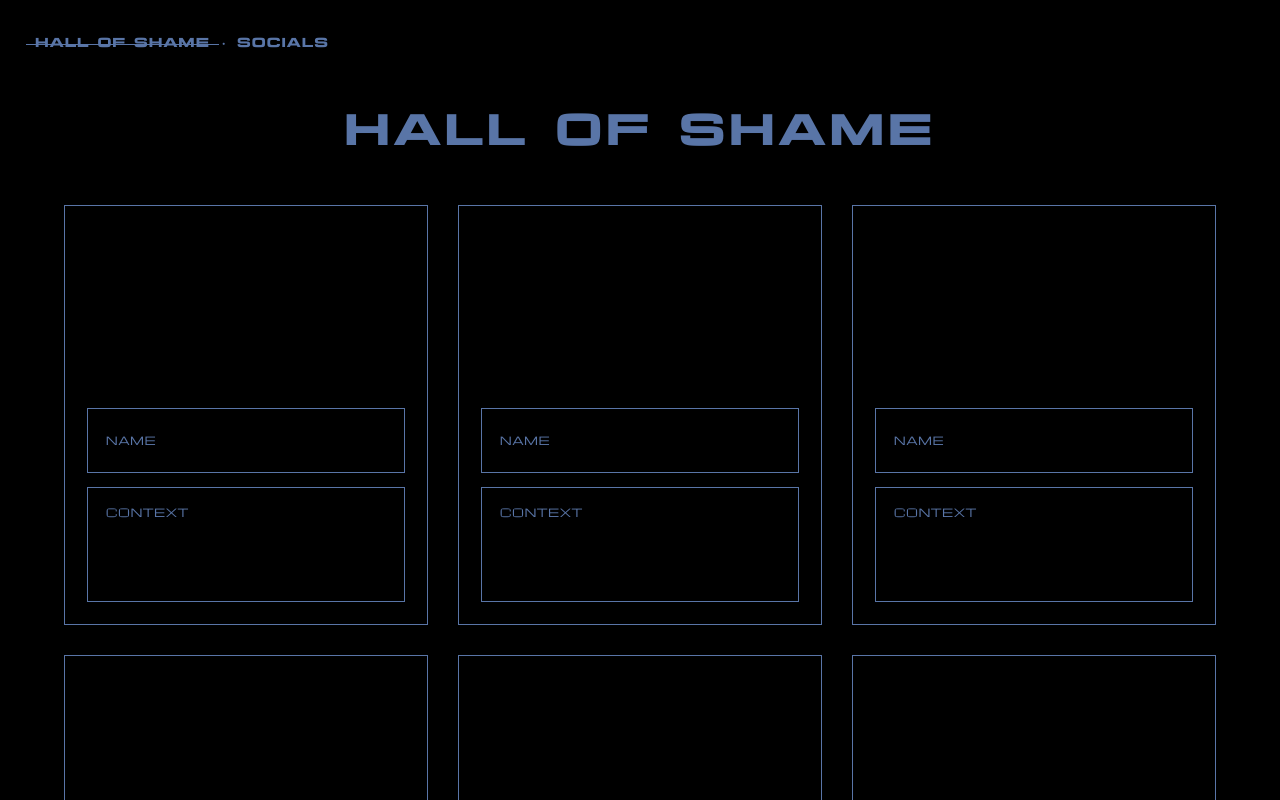
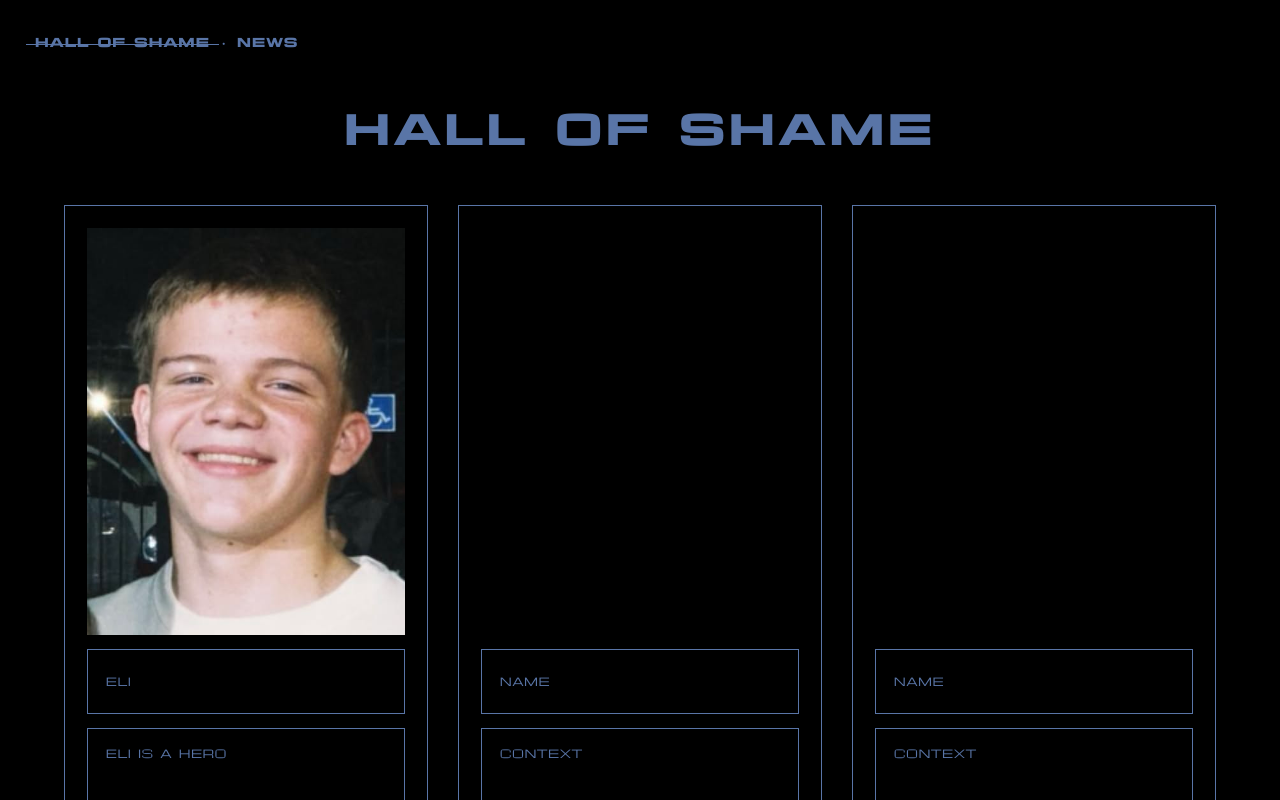
Before and after one commit to liyahhhhhhhh/liyah, a plain HTML site: page index.html in a window 1280 px wide. Both pictures are taken after a click on the link "Hall Of Shame". Drawn offline with Linux system fonts and the light colour scheme.

Commit message:
Update index.html

```diff
--- a/index.html
+++ b/index.html
@@ -50,10 +50,40 @@
 
 
         /* =========================
+           TOP SITE SHADOW
+           ========================= */
+
+        body::before {
+
+            content: "";
+
+            position: fixed;
+
+            top: 0;
+            left: 0;
+
+            width: 100%;
+            height: 22px;
+
+            background: linear-gradient(
+                to bottom,
+                rgba(0, 0, 0, 0.95),
+                rgba(0, 0, 0, 0.45),
+                rgba(0, 0, 0, 0)
+            );
+
+            pointer-events: none;
+
+            z-index: 9999;
+        }
+
+
+        /* =========================
            START SCREEN
            ========================= */
 
         .home-content {
+
             position: fixed;
 
             inset: 0;
@@ -68,6 +98,10 @@
 
             padding: 40px;
 
+            overflow-y: auto;
+
+            overflow-x: hidden;
+
             transition:
                 opacity 0.5s ease,
                 transform 0.5s ease;
@@ -76,6 +110,7 @@
         }
 
         .home-content.hidden {
+
             opacity: 0;
 
             transform: scale(0.97);
@@ -89,6 +124,7 @@
            ========================= */
 
         .home-image {
+
             width: 400px;
 
             max-width: 32vw;
@@ -108,6 +144,7 @@
            ========================= */
 
         .home-text {
+
             display: flex;
 
             flex-direction: column;
@@ -122,6 +159,7 @@
         }
 
         .welcome-text {
+
             font-family: "Unison Pro Light", sans-serif;
 
             font-weight: 300;
@@ -138,6 +176,7 @@
         }
 
         .hub-text {
+
             font-family: "Unison Pro", sans-serif;
 
             font-weight: 700;
@@ -156,6 +195,7 @@
         }
 
         .socials-text {
+
             font-family: "Unison Pro Light", sans-serif;
 
             font-weight: 300;
@@ -299,6 +339,7 @@
            ========================= */
 
         .navigation {
+
             position: fixed;
 
             left: 35px;
@@ -313,26 +354,10 @@
             gap: 12px;
 
             z-index: 100;
-
-            transition:
-                box-shadow 0.3s ease;
         }
 
+        .navigation a {
 
-        /* =========================
-           NAVIGATION SCROLL SHADOW
-           ========================= */
-
-        .navigation.scrolled {
-
-            box-shadow:
-                0 12px 28px rgba(0, 0, 0, 0.85),
-                0 5px 12px rgba(0, 0, 0, 0.65);
-
-        }
-
-
-        .navigation a {
             position: relative;
 
             display: inline-block;
@@ -559,6 +584,41 @@
 
 
         /* =========================
+           FIRST BOX IMAGE
+           ========================= */
+
+        .shame-image {
+
+            width: 100%;
+
+            flex: 1;
+
+            min-height: 0;
+
+            display: flex;
+
+            align-items: center;
+
+            justify-content: center;
+
+            overflow: hidden;
+
+            margin-bottom: 14px;
+        }
+
+        .shame-image img {
+
+            width: 100%;
+
+            height: 100%;
+
+            object-fit: contain;
+
+            object-position: center;
+        }
+
+
+        /* =========================
            NAME BOX
            ========================= */
 
@@ -636,15 +696,21 @@
            SCROLLBAR
            ========================= */
 
-        #shame::-webkit-scrollbar {
+        #shame::-webkit-scrollbar,
+        .home-content::-webkit-scrollbar {
+
             width: 8px;
         }
 
-        #shame::-webkit-scrollbar-track {
+        #shame::-webkit-scrollbar-track,
+        .home-content::-webkit-scrollbar-track {
+
             background: #000000;
         }
 
-        #shame::-webkit-scrollbar-thumb {
+        #shame::-webkit-scrollbar-thumb,
+        .home-content::-webkit-scrollbar-thumb {
+
             background: #5975A7;
         }
 
@@ -832,10 +898,10 @@
 
         <a
             href="#"
-            id="socialsTab"
-            onclick="handleTab('socials', this, event)"
+            id="newsTab"
+            onclick="handleTab('news', this, event)"
         >
-            Socials
+            News
         </a>
 
     </nav>
@@ -858,11 +924,29 @@
         <div class="shame-grid">
 
 
+            <!-- FIRST BOX -->
+
             <div class="shame-box">
-                <div class="name-box">NAME</div>
-                <div class="context-box">CONTEXT</div>
+
+                <div class="shame-image">
+                    <img
+                        src="image.jpg"
+                        alt="Eli"
+                    >
+                </div>
+
+                <div class="name-box">
+                    Eli
+                </div>
+
+                <div class="context-box">
+                    ELI IS A HERO
+                </div>
+
             </div>
 
+
+            <!-- SECOND BOX -->
 
             <div class="shame-box">
                 <div class="name-box">NAME</div>
@@ -870,11 +954,7 @@
             </div>
 
 
-            <div class="shame-box">
-                <div class="name-box">NAME</div>
-                <div class="context-box">CONTEXT</div>
-            </div>
-
+            <!-- THIRD BOX -->
 
             <div class="shame-box">
                 <div class="name-box">NAME</div>
@@ -882,11 +962,7 @@
             </div>
 
 
-            <div class="shame-box">
-                <div class="name-box">NAME</div>
-                <div class="context-box">CONTEXT</div>
-            </div>
-
+            <!-- FOURTH BOX -->
 
             <div class="shame-box">
                 <div class="name-box">NAME</div>
@@ -894,17 +970,39 @@
             </div>
 
 
+            <!-- FIFTH BOX -->
+
             <div class="shame-box">
                 <div class="name-box">NAME</div>
                 <div class="context-box">CONTEXT</div>
             </div>
 
 
+            <!-- SIXTH BOX -->
+
             <div class="shame-box">
                 <div class="name-box">NAME</div>
                 <div class="context-box">CONTEXT</div>
             </div>
 
+
+            <!-- SEVENTH BOX -->
+
+            <div class="shame-box">
+                <div class="name-box">NAME</div>
+                <div class="context-box">CONTEXT</div>
+            </div>
+
+
+            <!-- EIGHTH BOX -->
+
+            <div class="shame-box">
+                <div class="name-box">NAME</div>
+                <div class="context-box">CONTEXT</div>
+            </div>
+
+
+            <!-- NINTH BOX -->
 
             <div class="shame-box">
                 <div class="name-box">NAME</div>
@@ -918,12 +1016,12 @@
 
 
     <!-- =========================
-         SOCIALS
+         NEWS
          ========================= -->
 
     <section
         class="page"
-        id="socials"
+        id="news"
     >
     </section>
 
@@ -996,11 +1094,6 @@
 
             clickedTab.classList.add("active");
 
-            /* Reset scroll shadow whenever a page opens */
-            document
-                .getElementById("shame")
-                .classList.remove("scrolled");
-
         }
 
 
@@ -1034,38 +1127,7 @@
 
                 });
 
-
-            /* Remove scroll shadow */
-
-            document
-                .querySelector(".navigation")
-                .classList.remove("scrolled");
-
         }
-
-
-        /* =========================
-           HEADER SCROLL SHADOW
-           ========================= */
-
-        const shamePage = document.getElementById("shame");
-
-        const navigation = document.querySelector(".navigation");
-
-
-        shamePage.addEventListener("scroll", function() {
-
-            if (shamePage.scrollTop > 5) {
-
-                navigation.classList.add("scrolled");
-
-            } else {
-
-                navigation.classList.remove("scrolled");
-
-            }
-
-        });
 
     </script>
 
```
